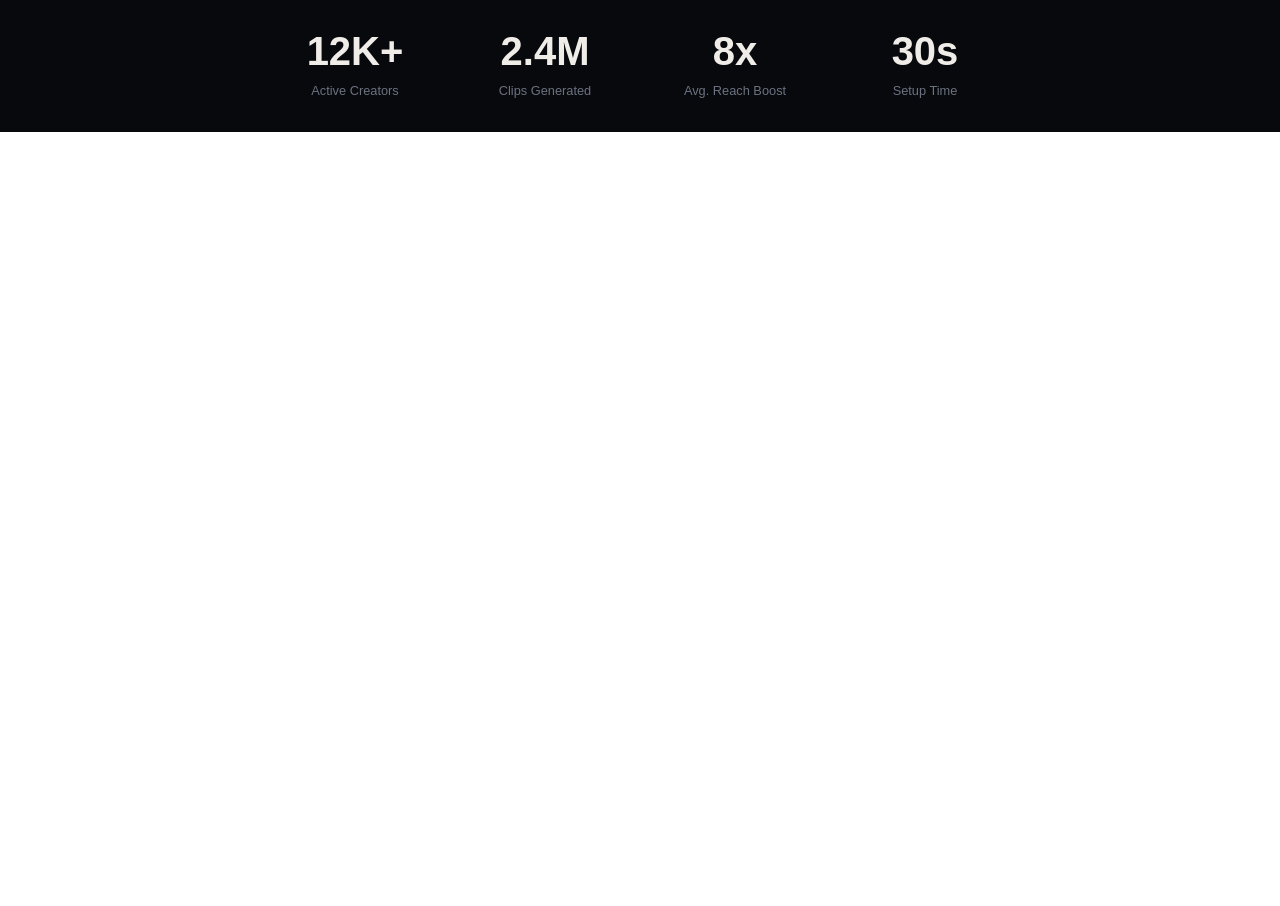
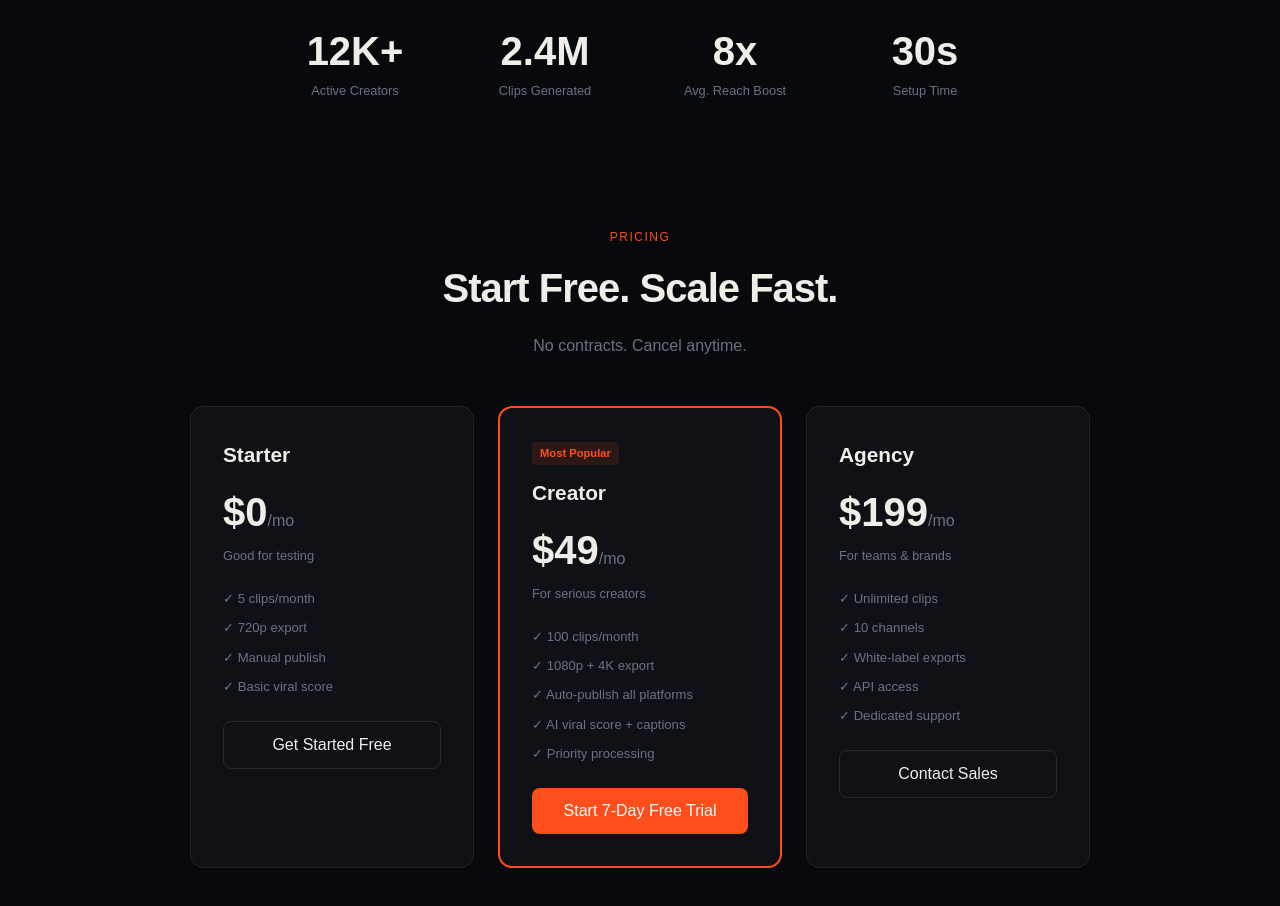
Before and after one commit to Abdullamborghini/clipforge, a Next.js app in the folder clipforge/: page / in a window 1280 px wide. Shown: the part 680-1586 px from the top of the page. Before the commit the page ends 812 px from the top, so only its background shows below. Built offline with nearby package versions, Linux system fonts and the light colour scheme.

Commit message:
add pricing section

```diff
--- a/clipforge/app/page.tsx
+++ b/clipforge/app/page.tsx
@@ -121,6 +121,56 @@ export default function Home() {
           </div>
         ))}
       </section>
+    {/* Pricing */}
+      <section style={{ padding: '6rem 2rem', textAlign: 'center' }}>
+        <p style={{ color: '#ff4d1c', fontSize: '0.75rem', letterSpacing: '1.5px', textTransform: 'uppercase', marginBottom: '0.75rem' }}>Pricing</p>
+        <h2 style={{ fontSize: '2.5rem', fontWeight: 800, marginBottom: '1rem', letterSpacing: '-1px' }}>Start Free. Scale Fast.</h2>
+        <p style={{ color: '#6b7280', marginBottom: '3rem' }}>No contracts. Cancel anytime.</p>
+
+        <div style={{ display: 'grid', gridTemplateColumns: 'repeat(3,1fr)', gap: '1.5rem', maxWidth: '900px', margin: '0 auto' }}>
+
+          {/* Starter */}
+          <div style={{ background: '#0f1117', border: '1px solid rgba(255,255,255,0.07)', borderRadius: '14px', padding: '2rem', textAlign: 'left' }}>
+            <div style={{ fontWeight: 800, fontSize: '1.3rem', marginBottom: '0.25rem' }}>Starter</div>
+            <div style={{ fontSize: '2.5rem', fontWeight: 800, margin: '0.75rem 0 0.25rem' }}>$0<span style={{ fontSize: '1rem', fontWeight: 400, color: '#6b7280' }}>/mo</span></div>
+            <div style={{ color: '#6b7280', fontSize: '0.8rem', marginBottom: '1.5rem' }}>Good for testing</div>
+            <ul style={{ listStyle: 'none', padding: 0, marginBottom: '1.5rem' }}>
+              {['5 clips/month', '720p export', 'Manual publish', 'Basic viral score'].map(f => (
+                <li key={f} style={{ color: '#6b7280', fontSize: '0.82rem', marginBottom: '0.6rem' }}>✓ {f}</li>
+              ))}
+            </ul>
+            <button style={{ width: '100%', padding: '0.7rem', borderRadius: '8px', border: '1px solid rgba(255,255,255,0.1)', background: 'transparent', color: '#f0ede8', cursor: 'pointer' }}>Get Started Free</button>
+          </div>
+
+          {/* Creator */}
+          <div style={{ background: '#0f1117', border: '2px solid #ff4d1c', borderRadius: '14px', padding: '2rem', textAlign: 'left' }}>
+            <div style={{ background: 'rgba(255,77,28,0.12)', color: '#ff4d1c', fontSize: '0.7rem', fontWeight: 600, padding: '3px 8px', borderRadius: '4px', display: 'inline-block', marginBottom: '0.75rem' }}>Most Popular</div>
+            <div style={{ fontWeight: 800, fontSize: '1.3rem', marginBottom: '0.25rem' }}>Creator</div>
+            <div style={{ fontSize: '2.5rem', fontWeight: 800, margin: '0.75rem 0 0.25rem' }}>$49<span style={{ fontSize: '1rem', fontWeight: 400, color: '#6b7280' }}>/mo</span></div>
+            <div style={{ color: '#6b7280', fontSize: '0.8rem', marginBottom: '1.5rem' }}>For serious creators</div>
+            <ul style={{ listStyle: 'none', padding: 0, marginBottom: '1.5rem' }}>
+              {['100 clips/month', '1080p + 4K export', 'Auto-publish all platforms', 'AI viral score + captions', 'Priority processing'].map(f => (
+                <li key={f} style={{ color: '#6b7280', fontSize: '0.82rem', marginBottom: '0.6rem' }}>✓ {f}</li>
+              ))}
+            </ul>
+            <button style={{ width: '100%', padding: '0.7rem', borderRadius: '8px', border: 'none', background: '#ff4d1c', color: '#fff', cursor: 'pointer', fontWeight: 500 }}>Start 7-Day Free Trial</button>
+          </div>
+
+          {/* Agency */}
+          <div style={{ background: '#0f1117', border: '1px solid rgba(255,255,255,0.07)', borderRadius: '14px', padding: '2rem', textAlign: 'left' }}>
+            <div style={{ fontWeight: 800, fontSize: '1.3rem', marginBottom: '0.25rem' }}>Agency</div>
+            <div style={{ fontSize: '2.5rem', fontWeight: 800, margin: '0.75rem 0 0.25rem' }}>$199<span style={{ fontSize: '1rem', fontWeight: 400, color: '#6b7280' }}>/mo</span></div>
+            <div style={{ color: '#6b7280', fontSize: '0.8rem', marginBottom: '1.5rem' }}>For teams & brands</div>
+            <ul style={{ listStyle: 'none', padding: 0, marginBottom: '1.5rem' }}>
+              {['Unlimited clips', '10 channels', 'White-label exports', 'API access', 'Dedicated support'].map(f => (
+                <li key={f} style={{ color: '#6b7280', fontSize: '0.82rem', marginBottom: '0.6rem' }}>✓ {f}</li>
+              ))}
+            </ul>
+            <button style={{ width: '100%', padding: '0.7rem', borderRadius: '8px', border: '1px solid rgba(255,255,255,0.1)', background: 'transparent', color: '#f0ede8', cursor: 'pointer' }}>Contact Sales</button>
+          </div>
+
+        </div>
+      </section>
     </main>
   );
 }
```
